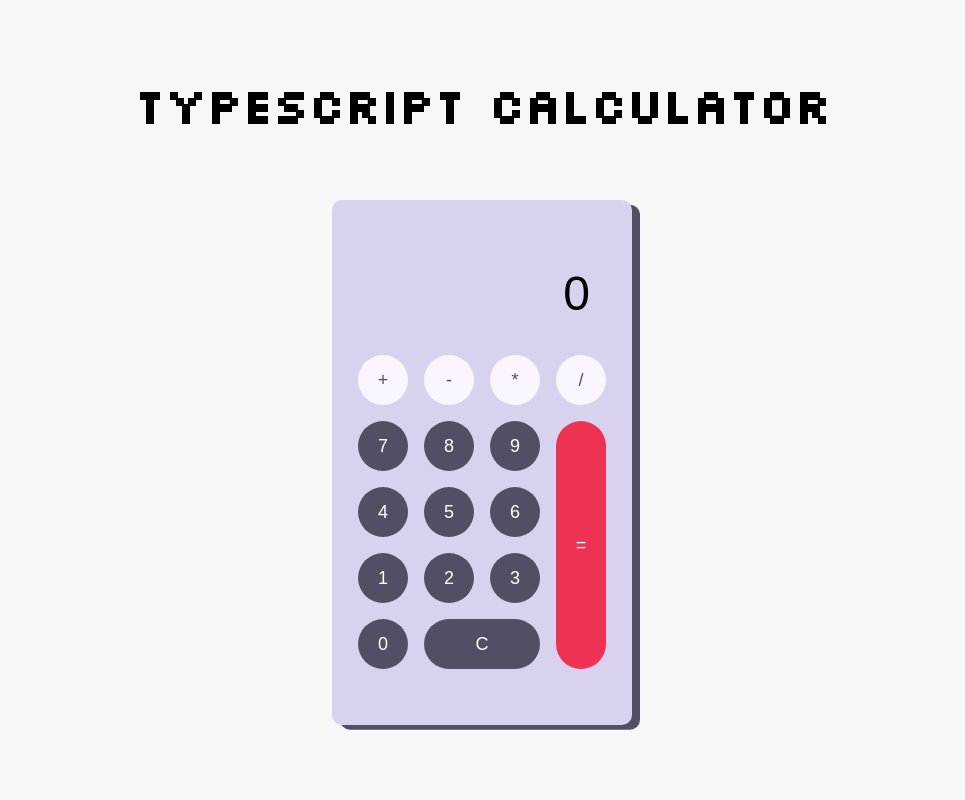
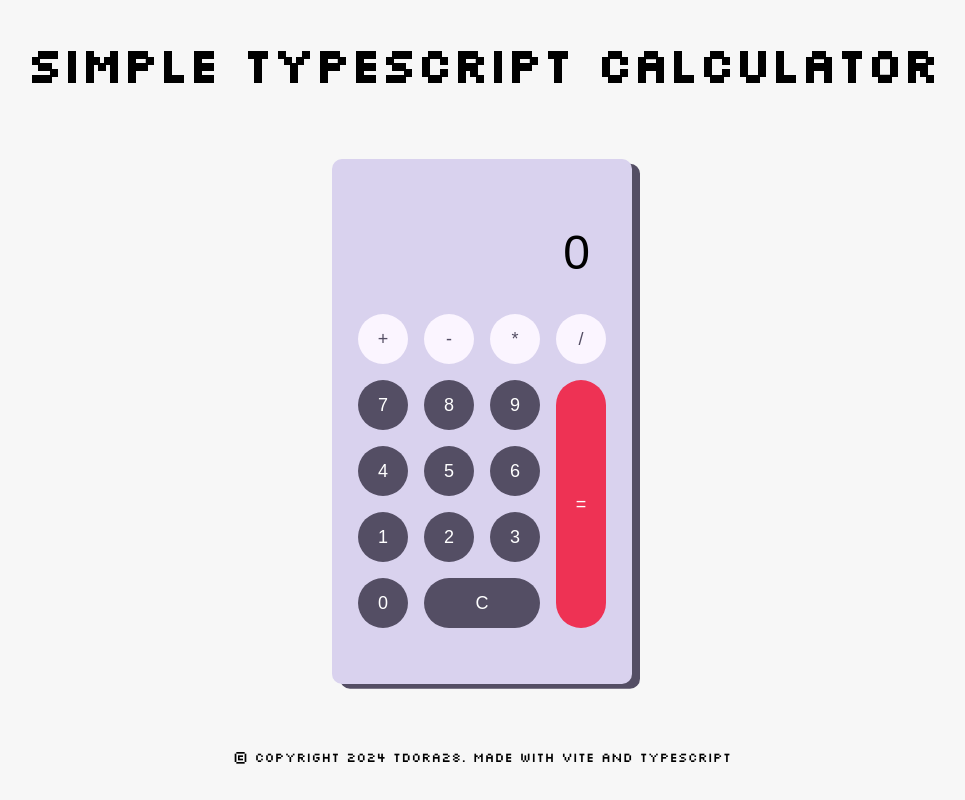
Before and after one commit to tdora28/typescript-calculator, a website built with Vite: page index.html in a window 1280 px wide. Shown: the whole page, without its empty margins (158-1123 px from the left). Built offline with nearby package versions, Linux system fonts and the light colour scheme.

Commit message:
Add footer and additional styles

```diff
--- a/index.html
+++ b/index.html
@@ -10,7 +10,7 @@
     <link rel="stylesheet" href="./src/style.css" />
   </head>
   <body>
-    <h1>TypeScript Calculator</h1>
+    <h1>Simple TypeScript Calculator</h1>
     <div id="calculator">
       <input type="text" id="display" disabled />
       <div class="buttons">
@@ -33,6 +33,10 @@
       </div>
     </div>
 
+    <footer>
+      <small>&copy; Copyright 2024 TDora28. Made with Vite and TypeScript</small>
+    </footer>
+
     <script src="/calculator.js" type="module"></script>
   </body>
 </html>
--- a/src/style.css
+++ b/src/style.css
@@ -9,6 +9,7 @@ body {
   justify-content: center;
   align-items: center;
   flex-direction: column;
+  gap: 4rem;
   min-height: 100vh;
   padding: 2rem;
   background-color: #f7f7f7;
@@ -29,7 +30,6 @@ button {
 }
 
 h1 {
-  margin-bottom: 4rem;
   font-family: 'Silkscreen', sans-serif;
   font-size: 3rem;
   text-align: center;
@@ -98,3 +98,7 @@ h1 {
   border-radius: 30px;
   background: rgb(238, 50, 84);
 }
+
+footer small {
+  font-family: 'Silkscreen', sans-serif;
+}
```
